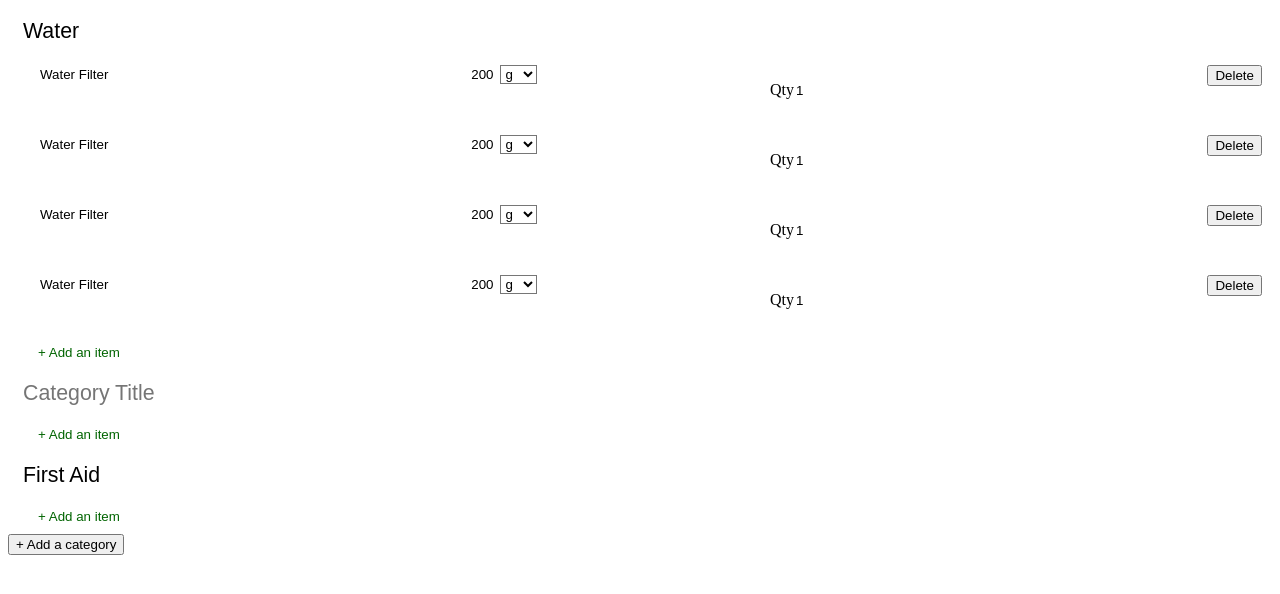
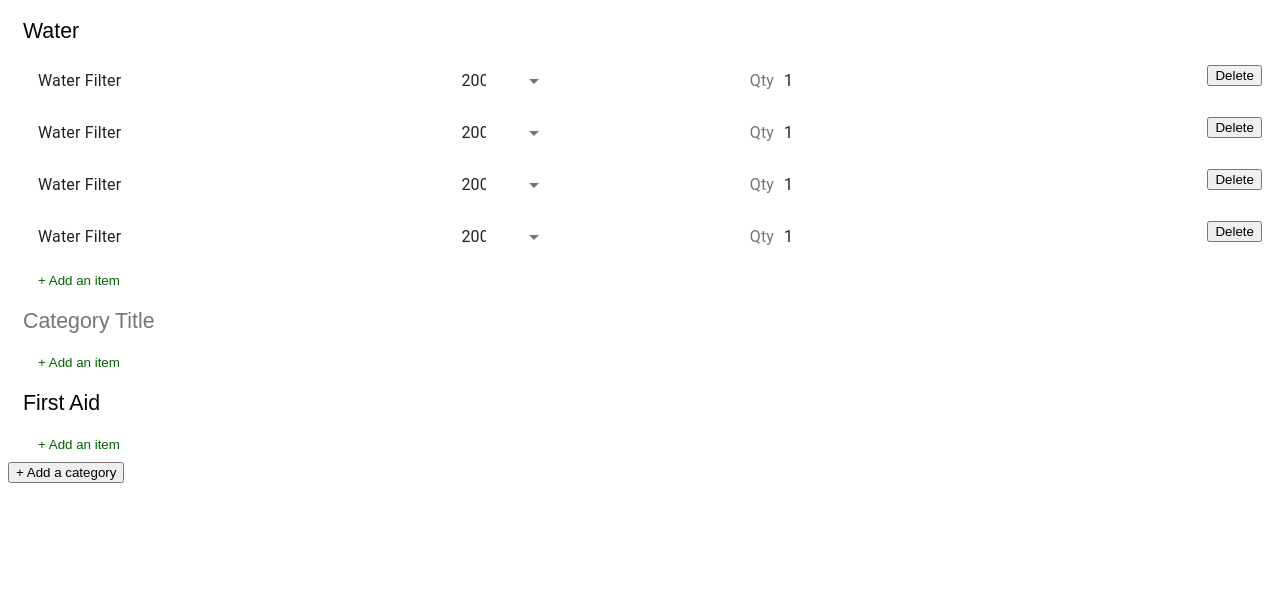
Before and after one commit to mitchHartigan/trekkr, a React (Create React App) app: page / in a window 1280 px wide. Shown: the top 594 px of the page. Built offline with nearby package versions, Linux system fonts and the light colour scheme.

Commit message:
feat: WIP add material UI components

```diff
--- a/package.json
+++ b/package.json
@@ -4,6 +4,7 @@
   "private": true,
   "dependencies": {
     "@atlaskit/css-reset": "^5.0.10",
+    "@material-ui/core": "^4.11.0",
     "@testing-library/jest-dom": "^4.2.4",
     "@testing-library/react": "^9.3.2",
     "@testing-library/user-event": "^7.1.2",
--- a/src/pack/Item/Item.js
+++ b/src/pack/Item/Item.js
@@ -2,6 +2,8 @@ import React, { Component } from "react";
 import { Draggable } from "react-beautiful-dnd";
 import "./_item.scss";
 import { ItemContainer, ItemInput, ItemSelect } from "./Item.elem";
+import { StylesProvider } from "@material-ui/core";
+import { Input, InputLabel, Select, MenuItem } from "@material-ui/core";
 
 export default class Item extends Component {
   constructor(props) {
@@ -26,6 +28,7 @@ export default class Item extends Component {
   render() {
     const { name, weight, qty } = this.props.item;
     return (
+      <StylesProvider injectFirst>
         <Draggable draggableId={this.props.item.id} index={this.props.index}>
           {(provided, snapshot) => (
             <ItemContainer
@@ -35,7 +38,7 @@ export default class Item extends Component {
               ref={provided.innerRef}
             >
               <div>
-              <ItemInput
+                <Input
                   className="item__input"
                   isDragging={snapshot.isDragging}
                   type="text"
@@ -47,24 +50,25 @@ export default class Item extends Component {
               </div>
 
               <div>
-              <ItemInput
+                <Input
                   className="item__weightInput"
                   name="weight"
-                type="text"
+                  type="number"
                   value={weight}
                   placeholder="0"
                   onChange={this.handleUpdate}
                 />
-              <ItemSelect name="units">
-                <option value="g">g</option>
-                <option value="kg">kg</option>
-              </ItemSelect>
+                <Select name="units" className="item__select">
+                  <MenuItem value="g">g</MenuItem>
+                  <MenuItem value="kg">kg</MenuItem>
+                </Select>
               </div>
 
               <div className="item__qty">
-              <p>Qty</p>
-              <ItemInput
-                className="item__input"
+                <InputLabel id="qty">Qty</InputLabel>
+                <Input
+                  labelId="qty"
+                  className="item__qtyInput"
                   type="number"
                   value={qty}
                   name="qty"
@@ -79,6 +83,7 @@ export default class Item extends Component {
             </ItemContainer>
           )}
         </Draggable>
+      </StylesProvider>
     );
   }
 }
--- a/src/pack/Item/_item.scss
+++ b/src/pack/Item/_item.scss
@@ -7,17 +7,48 @@
     background-color: grey;
   }
   &__input {
-    border: none;
-    background-color: lightgrey;
+    background-color: white;
   }
   &__weightInput {
     max-width: 40px;
     border: none;
-    text-align: right;
+    text-align: center;
     margin-right: 5px;
+    & input {
+      text-align: right;
+    }
+  }
+  &__select {
+    border: none;
   }
   &__qty {
     display: flex;
-    justify-content: center;
+    justify-content: space-around;
+    align-items: center;
+  }
+  &__qtyInput {
+    padding-left: 10px;
+    text-align: center;
   }
 }
+
+@mixin border-override {
+  border-bottom: none;
+  transition: border-bottom 0.1s ease;
+}
+
+.item__input:before {
+  @include border-override();
+}
+
+.item__weightInput:before {
+  @include border-override();
+}
+
+.item__select:before {
+  @include border-override();
+}
+
+.item__qtyInput:before {
+  @include border-override();
+}
```
Also changed, not shown: 1 other file (tests, documents, lock files or other folders). Lines whose indentation alone changed are shown as unchanged.
